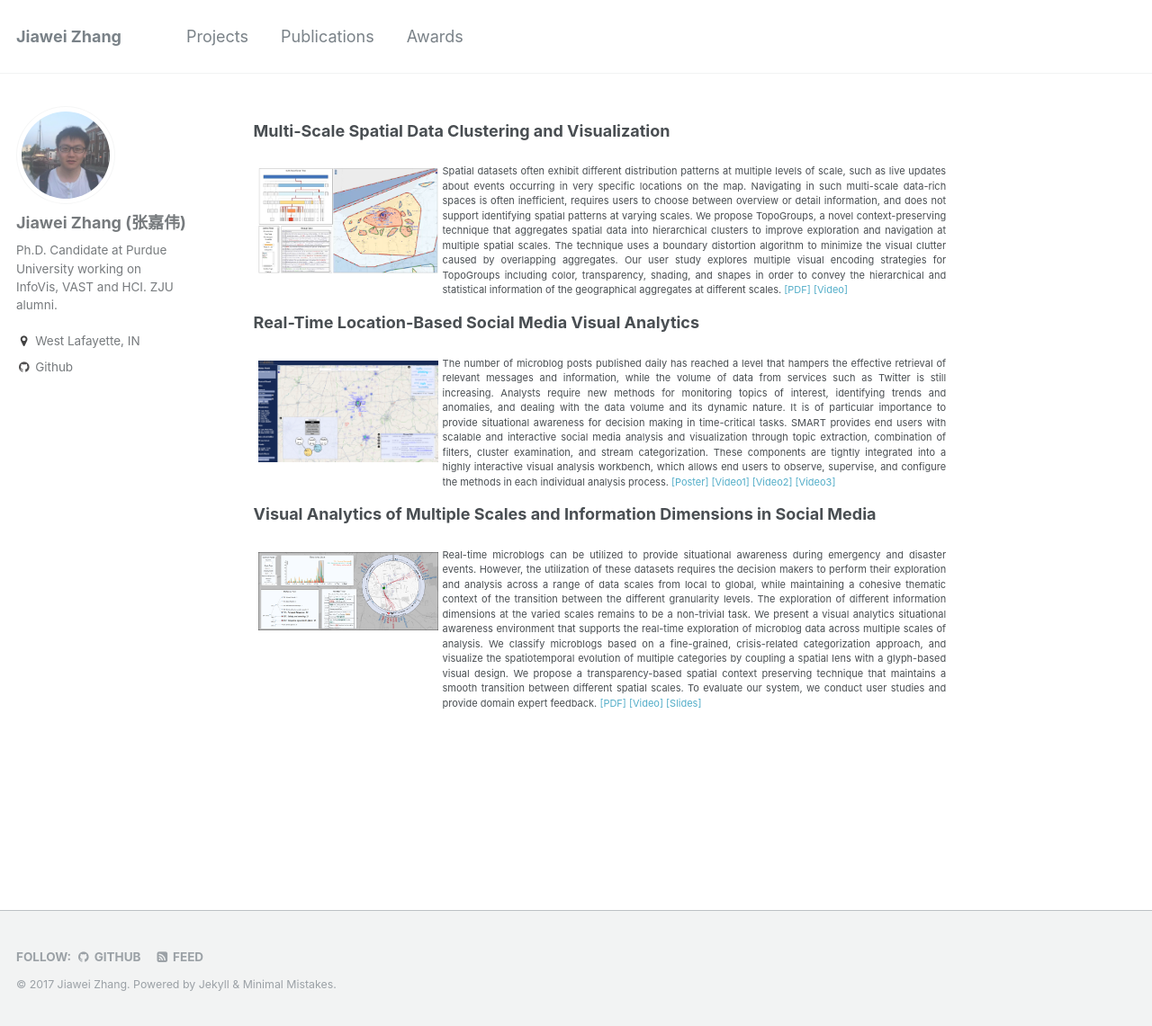
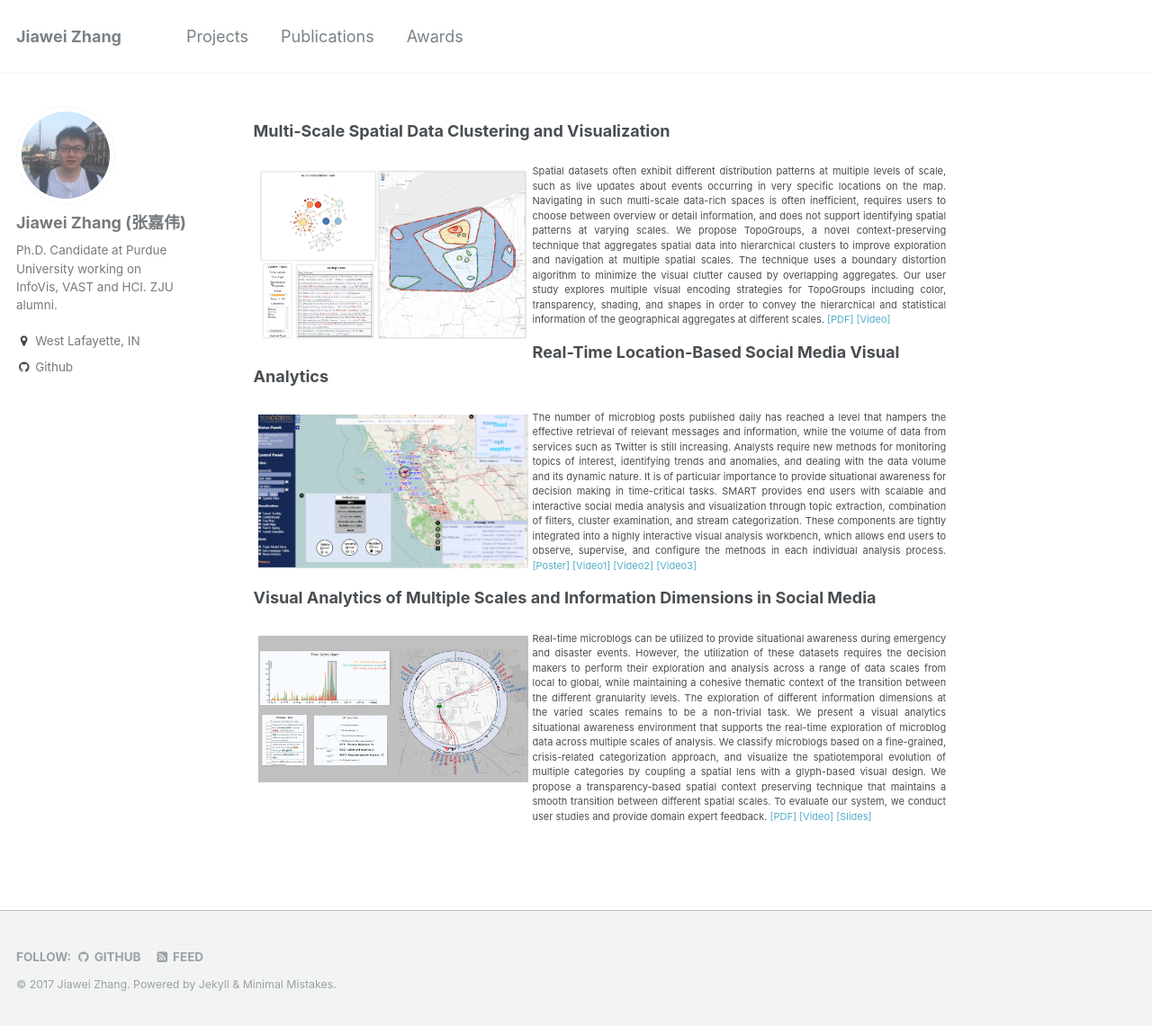
Before and after one commit to rivulet-zhang/rivulet-zhang.github.io, a Jekyll site: the page built from _pages/projects.md, in a window 1280 px wide and 1141 px high. Shown: the whole window at 90% size. Built offline with Jekyll 4.4.1, drawn with Linux system fonts in a browser that asks for light colours.

Commit message:
initial commit

```diff
--- a/_pages/projects.md
+++ b/_pages/projects.md
@@ -10,7 +10,7 @@
 
 **Multi-Scale Spatial Data Clustering and Visualization**<br>
 
-<img style="float: left; margin: 5px 5px 5px 5px;" src="/images/CHI17-teaser.png" width="200" />
+<img style="float: left; margin: 5px 5px 5px 5px;" src="/images/CHI17-teaser.png" width="300" />
 
 <p class="dsp" style="overflow: hidden;">Spatial datasets often exhibit different distribution patterns at multiple levels of scale, such as live updates about events occurring in very specific locations on the map. Navigating in such multi-scale data-rich spaces is often inefficient, requires users to choose between overview or detail information, and does not support identifying spatial patterns at varying scales. We propose TopoGroups, a novel context-preserving technique that aggregates spatial data into hierarchical clusters to improve exploration and navigation at multiple spatial scales. The technique uses a boundary distortion algorithm to minimize the visual clutter caused by overlapping aggregates. Our user study explores multiple visual encoding strategies for TopoGroups including color, transparency, shading, and shapes in order to convey the hierarchical and statistical information of the geographical aggregates at different scales.
 <a href="http://pixel.ecn.purdue.edu:8080/~zhan1486/permanent/CHI17/TopoGroups.pdf">[PDF]</a>
@@ -19,7 +19,7 @@
 
 **Real-Time Location-Based Social Media Visual Analytics**<br>
 
-<img style="float: left; margin: 5px 5px 5px 5px;" src="/images/SMART.png" width="200" />
+<img style="float: left; margin: 5px 5px 5px 5px;" src="/images/SMART.png" width="300" />
 
 <p class="dsp" style="overflow: hidden;">The number of microblog posts published daily has reached a level that hampers the effective retrieval of relevant messages and information, while the volume of data from services such as Twitter is still increasing. Analysts require new methods for monitoring topics of interest, identifying trends and anomalies, and dealing with the data volume and its dynamic nature. It is of particular importance to provide situational awareness for decision making in time-critical tasks. SMART provides end users with scalable and interactive social media analysis and visualization
 through topic extraction, combination of filters, cluster examination, and stream categorization. These components are tightly integrated into a highly interactive visual analysis workbench, which allows end users to observe, supervise, and configure the methods in each individual analysis process.
@@ -31,7 +31,7 @@
 
 **Visual Analytics of Multiple Scales and Information Dimensions in Social Media**<br>
 
-<img style="float: left; margin: 5px 5px 5px 5px;" src="/images/EV16-teaser.png" width="200" />
+<img style="float: left; margin: 5px 5px 5px 5px;" src="/images/EV16-teaser.png" width="300" />
 
 <p class="dsp" style="overflow: hidden;">Real-time microblogs can be utilized to provide situational awareness during emergency and disaster events. However, the utilization of these datasets requires the decision makers to perform their exploration and analysis across a range of data scales from local to global, while maintaining a cohesive thematic context of the transition between the different granularity levels. The exploration of different information dimensions at the varied scales remains to be a non-trivial task. We present a visual analytics situational awareness environment that supports the real-time exploration of microblog data across multiple scales of analysis. We classify microblogs based on a fine-grained, crisis-related categorization approach, and visualize the spatiotemporal evolution of multiple categories by coupling a spatial lens with a glyph-based visual design. We propose a transparency-based spatial context preserving technique that maintains a smooth transition between different spatial scales. To evaluate our system, we conduct user studies and provide domain expert feedback.
 <a href="http://pixel.ecn.purdue.edu:8080/~zhan1486/permanent/EV16/Eurovis16_Microblogs_Zhang_paper.pdf">[PDF]</a>
```
Also changed, not shown: images/CHI17-teaser.png, images/EV16-teaser.png, images/SMART.png.
